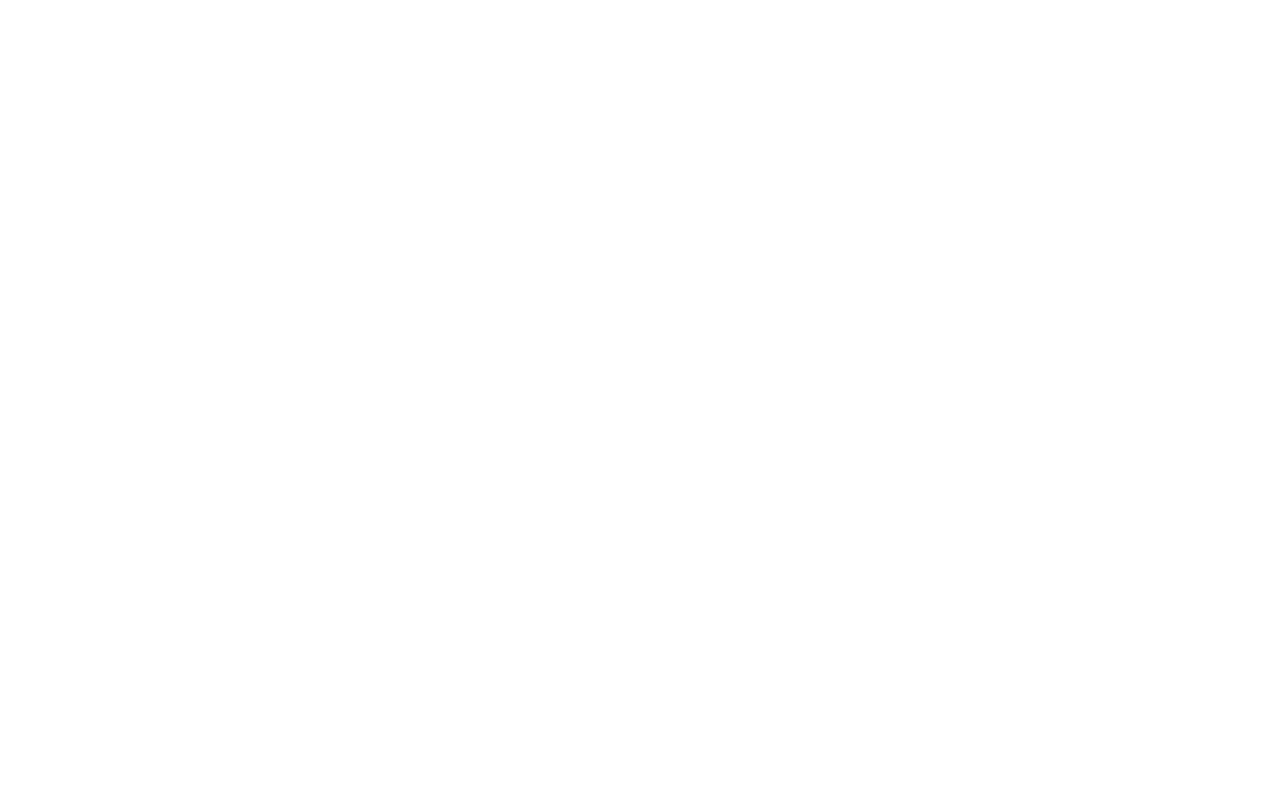
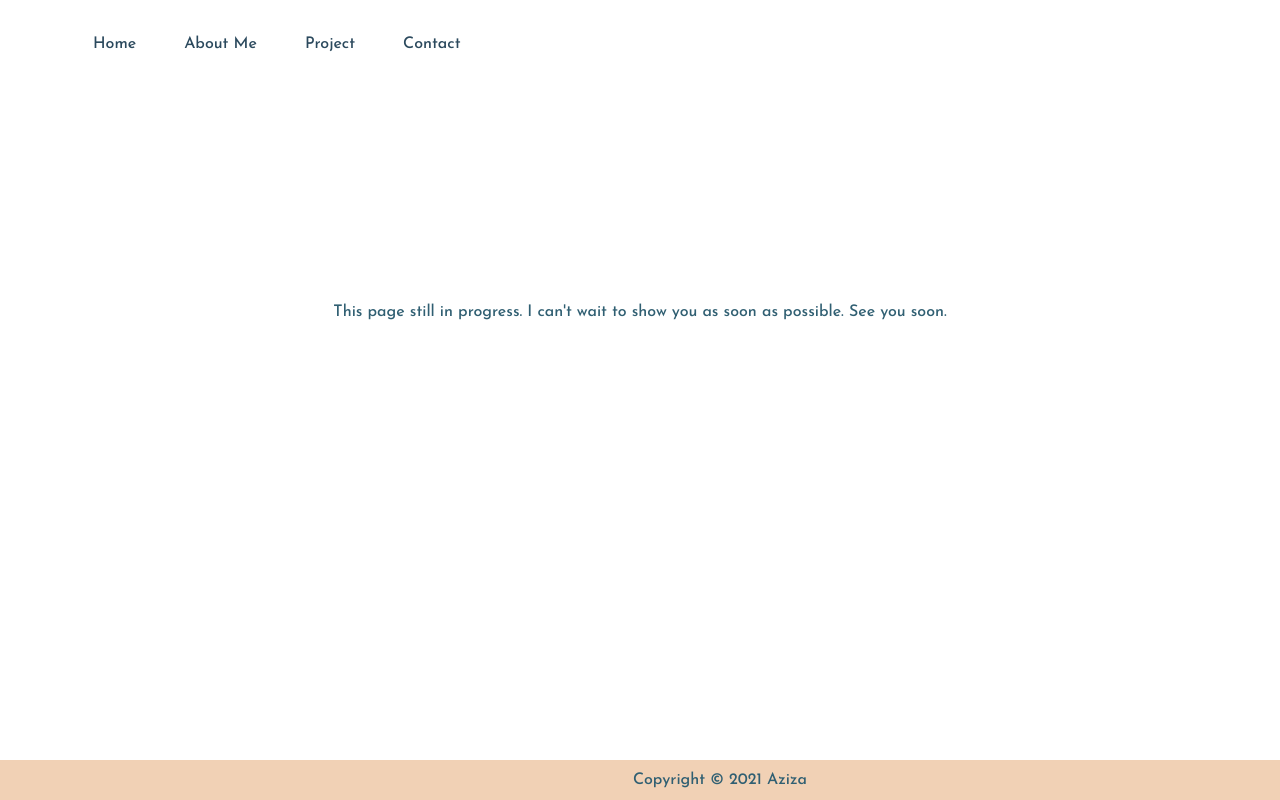
Before and after one commit to azizarwn/azizarwn.github.io, a React (Create React App) app: page /about-me in a window 1280 px wide. Built offline with nearby package versions, Linux system fonts and the light colour scheme.

Commit message:
comming soon text

```diff
--- a/src/App.css
+++ b/src/App.css
@@ -1,5 +1,6 @@
 .App {
   font-family: 'Josefin Sans', sans-serif;
+  color: #305F72;
 }
 
 /* .App-logo {
--- /dev/null
+++ b/src/pages/aboutMePage/aboutMe.js
@@ -0,0 +1,20 @@
+import React from "react";
+import "./aboutMe.scss";
+import { Container } from "react-bootstrap";
+import NavbarComponent from "../../common/navbar/navbarComponent";
+import FooterComp from "../../common/footer/footerComp";
+
+const AboutMe = () => {
+	return (
+		<div>
+            <NavbarComponent/>
+			<Container className="about-me">
+				This page still in progress. I can't wait to show you as soon as
+				possible. See you soon.
+			</Container>
+            <FooterComp/>
+		</div>
+	);
+};
+
+export default AboutMe;
--- /dev/null
+++ b/src/pages/aboutMePage/aboutMe.scss
@@ -0,0 +1,6 @@
+.about-me {
+    display: flex;
+    justify-content: center;
+    align-items: center;
+    height: 30rem;
+}
--- /dev/null
+++ b/src/pages/contact/contact.js
@@ -0,0 +1,20 @@
+import React from "react";
+import "./contact.scss";
+import { Container } from "react-bootstrap";
+import NavbarComponent from "../../common/navbar/navbarComponent";
+import FooterComp from "../../common/footer/footerComp";
+
+const ContactPage = () => {
+	return (
+		<div>
+            <NavbarComponent/>
+			<Container className="contact">
+				This page still in progress. I can't wait to show you as soon as
+				possible. See you soon.
+			</Container>
+            <FooterComp/>
+		</div>
+	);
+};
+
+export default ContactPage;
--- /dev/null
+++ b/src/pages/contact/contact.scss
@@ -0,0 +1,6 @@
+.contact {
+    display: flex;
+    justify-content: center;
+    align-items: center;
+    height: 30rem;
+}
--- /dev/null
+++ b/src/pages/projectPage/project.js
@@ -0,0 +1,20 @@
+import React from "react";
+import "./project.scss";
+import { Container } from "react-bootstrap";
+import NavbarComponent from "../../common/navbar/navbarComponent";
+import FooterComp from "../../common/footer/footerComp";
+
+const ProjectPage = () => {
+	return (
+		<div>
+            <NavbarComponent/>
+			<Container className="project">
+				This page still in progress. I can't wait to show you as soon as
+				possible. See you soon.
+			</Container>
+            <FooterComp/>
+		</div>
+	);
+};
+
+export default ProjectPage;
--- /dev/null
+++ b/src/pages/projectPage/project.scss
@@ -0,0 +1,6 @@
+.project {
+    display: flex;
+    justify-content: center;
+    align-items: center;
+    height: 30rem;
+}
--- a/src/router/Routes.js
+++ b/src/router/Routes.js
@@ -1,8 +1,9 @@
 import React from 'react';
 import { BrowserRouter as Router, Switch, Route } from 'react-router-dom';
-// import Homepage from '../pages/homepage/homepage';
+import AboutMe from '../pages/aboutMePage/aboutMe';
+import ContactPage from '../pages/contact/contact';
 import Landing from '../pages/landingPage/landingPage'
-
+import ProjectPage from '../pages/projectPage/project';
 
 const Routes = () => {
     return (
@@ -11,10 +12,15 @@
           <Route path="/" exact>
             <Landing/>
           </Route>
-          {/* <Route path="/homepage" exact>
-            <Homepage/>
-          </Route> */}
-
+          <Route path="/about-me" exact>
+            <AboutMe/>
+          </Route>
+          <Route path="/project" exact>
+            <ProjectPage/>
+          </Route>
+          <Route path="/contact" exact>
+            <ContactPage/>
+          </Route>
         </Switch>
       </Router>
     );
```
